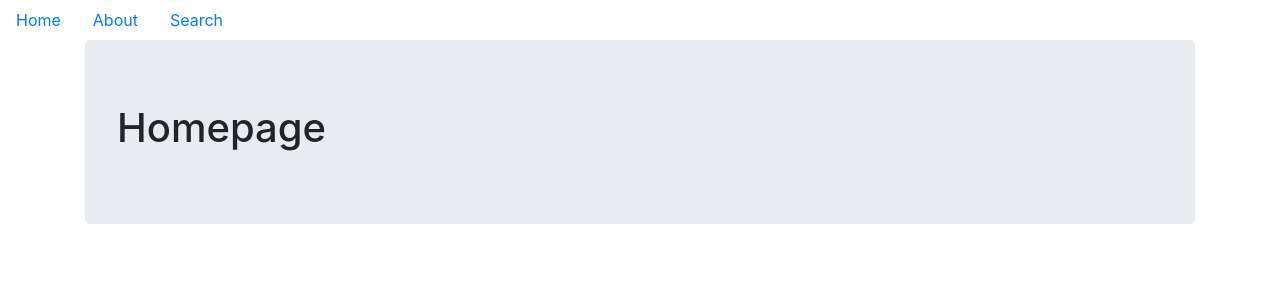
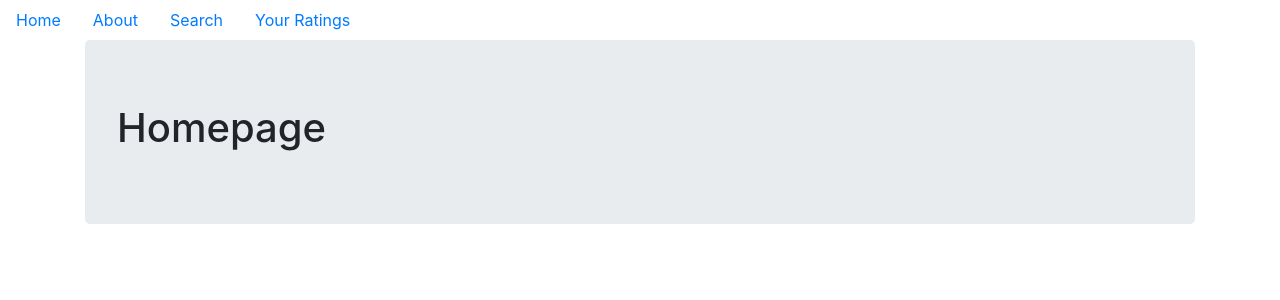
Before and after one commit to Safikh/Book-Recommender, a Flask app: page / in a window 1280 px wide. Shown: the top 300 px of the page. Run offline with Flask 2, Linux system fonts and the light colour scheme; parts of the project's set-up code (start-up, migrations or seed data) failed here and were passed over; some libraries are stand-ins or nearby versions.

Commit message:
Modified user_ratings page. Added link to nav bar

```diff
--- a/project/core/views.py
+++ b/project/core/views.py
@@ -46,7 +46,6 @@ def search_results(text):
 def book(book_id_new):
 
     if book_id_new < M:
-        #return render_template('book_page.html', title='Invalid Book ID!')
 
         book = df.loc[df['book_id_new'] == book_id_new]
         form = RatingForm()
@@ -54,8 +53,17 @@ def book(book_id_new):
         if form.validate_on_submit():
             df.at[book_id_new, "given_rating"] = form.rating.data
             book = df.loc[df['book_id_new'] == book_id_new]
-            return render_template('user_ratings.html', book=book)
+            return redirect(url_for('core.user_ratings'))
 
         return render_template('book_page.html', book=book, form=form)
 
     # Have to render error page for invalid book ID
+    #return render_template('book_page.html', title='Invalid Book ID!')
+
+
+@core.route('/user_ratings')
+def user_ratings():
+
+    rated_books = df[df["given_rating"] != 0]
+
+    return render_template('user_ratings.html', rated_books=rated_books)
--- a/project/templates/base.html
+++ b/project/templates/base.html
@@ -17,6 +17,7 @@
         <li class="nav-link"><a href="{{url_for('core.index')}}">Home</a></li>
         <li class="nav-link"><a href="{{url_for('core.info')}}">About</a></li>
         <li class="nav-link"><a href="{{url_for('core.search')}}">Search</a></li>
+        <li class="nav-link"><a href="{{url_for('core.user_ratings')}}">Your Ratings</a></li>
 
     </ul>
 
--- a/project/templates/user_ratings.html
+++ b/project/templates/user_ratings.html
@@ -1,8 +1,9 @@
 {% extends "base.html" %}
 {% block content %}
     <div class="jumbotron" align="center">
-        <h1 class="display-4">{{book['title'].values[0]}}</h1>
-        <h1>Given Rating: {{book['given_rating'].values[0]}}</h1>
+        {% for _, book in rated_books.iterrows() %}
+          <p>Title: {{book['title']}}. Your rating: {{book['given_rating']}}</p>
+        {% endfor %}
     </div>
 
 {% endblock %}
```
